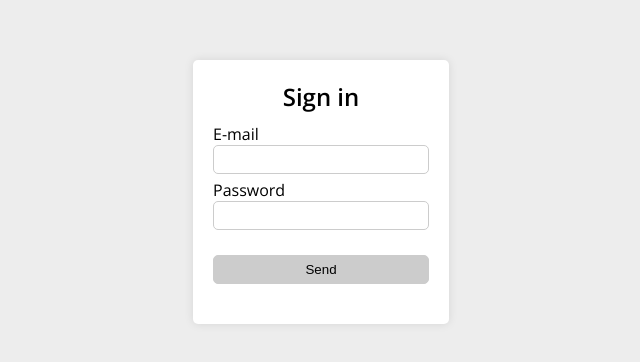
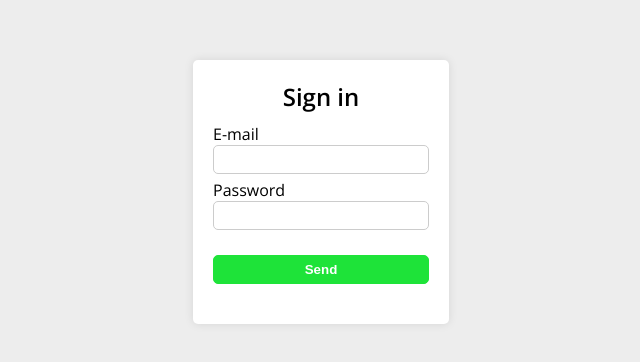
Before and after one commit to JonathRocha/frontend-trial-test, a React app: page / in a window 1280 px wide. Shown: the part 208-570 px from the top of the page, without its empty margins (319-959 px from the left). Built offline with nearby package versions, Linux system fonts and the light colour scheme; no server answers.

Commit message:
feat: add error feedback

```diff
--- a/package.json
+++ b/package.json
@@ -50,6 +50,7 @@
     "react": "^18.2.0",
     "react-dom": "^18.2.0",
     "react-router-dom": "^6.3.0",
+    "react-toastify": "^9.0.8",
     "yup": "^0.32.11"
   }
 }
--- a/src/App.tsx
+++ b/src/App.tsx
@@ -1,6 +1,8 @@
 import { Login } from "@/pages/login";
 import { BrowserRouter, Route, Routes } from "react-router-dom";
+import { ToastContainer } from "react-toastify";
 
+import "react-toastify/dist/ReactToastify.min.css";
 import "@/App.scss";
 
 export const App = () => {
@@ -11,6 +13,7 @@ export const App = () => {
           <Route path="/" element={<Login />} />
         </Routes>
       </BrowserRouter>
+      <ToastContainer autoClose={5000} closeOnClick pauseOnHover pauseOnFocusLoss />
     </main>
   );
 };
--- a/src/pages/login/index.tsx
+++ b/src/pages/login/index.tsx
@@ -1,7 +1,8 @@
 import { useLoginMutation } from "@/hooks/useLogin";
 import { formInitialState, formSchema, LoginForm } from "@/pages/login/definition";
+import { ErrorMessage, Field, Form, Formik, FormikHelpers } from "formik";
 import { useCallback } from "react";
-import { Formik, Form, Field, ErrorMessage, FormikHelpers } from "formik";
+import { toast } from "react-toastify";
 
 import "@/pages/login/styles.scss";
 
@@ -12,14 +13,13 @@ export const Login = () => {
     async (values: LoginForm, formikHelpers: FormikHelpers<LoginForm>) => {
       const { resetForm } = formikHelpers;
       try {
-        const { errors, data } = await login({
+        const { data } = await login({
           variables: { input: { identifier: values.email, password: values.password, provider: "local" } },
         });
-
-        console.log({ errors, data });
+        console.log({ data });
         resetForm();
       } catch (error) {
-        console.log({ error });
+        toast.error(`Something went wrong, please try again.`);
       }
     },
     [login],
--- a/src/pages/login/styles.scss
+++ b/src/pages/login/styles.scss
@@ -39,15 +39,17 @@
   &_button {
     width: 100%;
     padding: 6px;
-    background-color: #ccc;
-    border: 1px solid #ccc;
+    background-color: #1ee339;
+    border: 1px solid #1ee339;
+    color: #fff;
+    font-weight: bold;
     border-radius: 5px;
     margin: 20px 10px;
     outline: none;
     cursor: pointer;
 
     &:hover {
-      background-color: #eee;
+      background-color: #0dac22;
     }
 
   }
```
Also changed, not shown: 1 other file (tests, documents, lock files or other folders).
